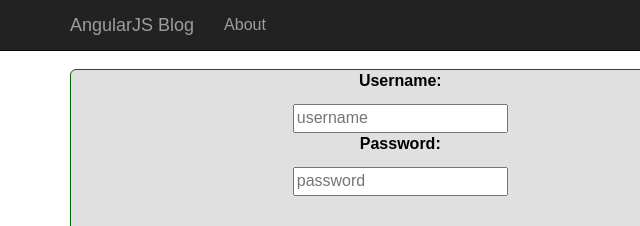
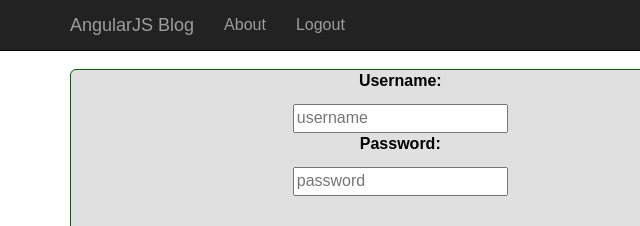
Before and after one commit to pearpages/yeoman-angular-blog-with-grunt, a website: page app/index.html in a window 1280 px wide. Shown: the top 226 px of the page, 0-640 px from the left. Drawn offline with nearby package versions, Linux system fonts and the light colour scheme; some packages are replaced by stand-ins of ours; files that its build step writes are made by us from their sources.

Commit message:
logout link

```diff
--- a/app/views/header.html
+++ b/app/views/header.html
@@ -16,6 +16,7 @@
   <div class="collapse navbar-collapse">
     <ul class="nav navbar-nav">
       <li class="{{aboutActiveClass}}"><a href="#/about">About</a></li>
+      <li><a id="lo" href='/#/logout'>Logout</a></li>
     </ul>
   </div>
 
```
